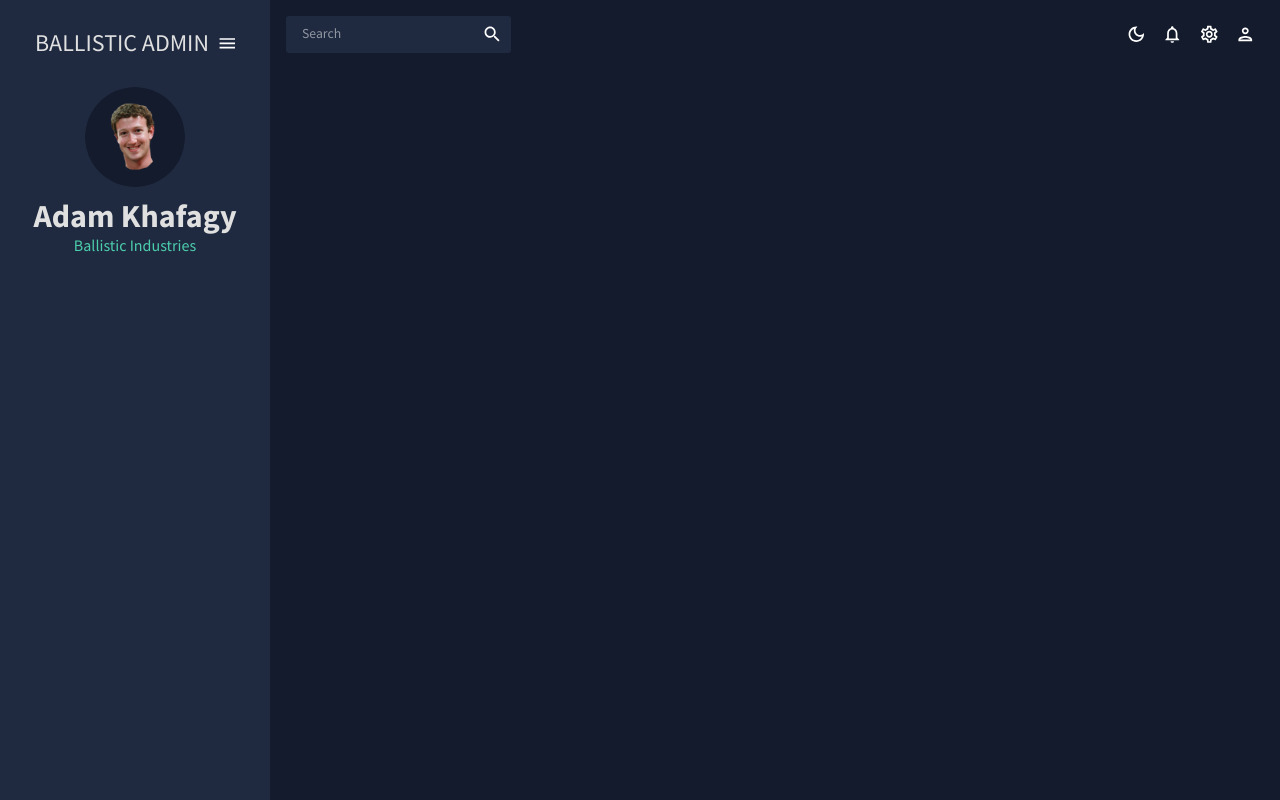
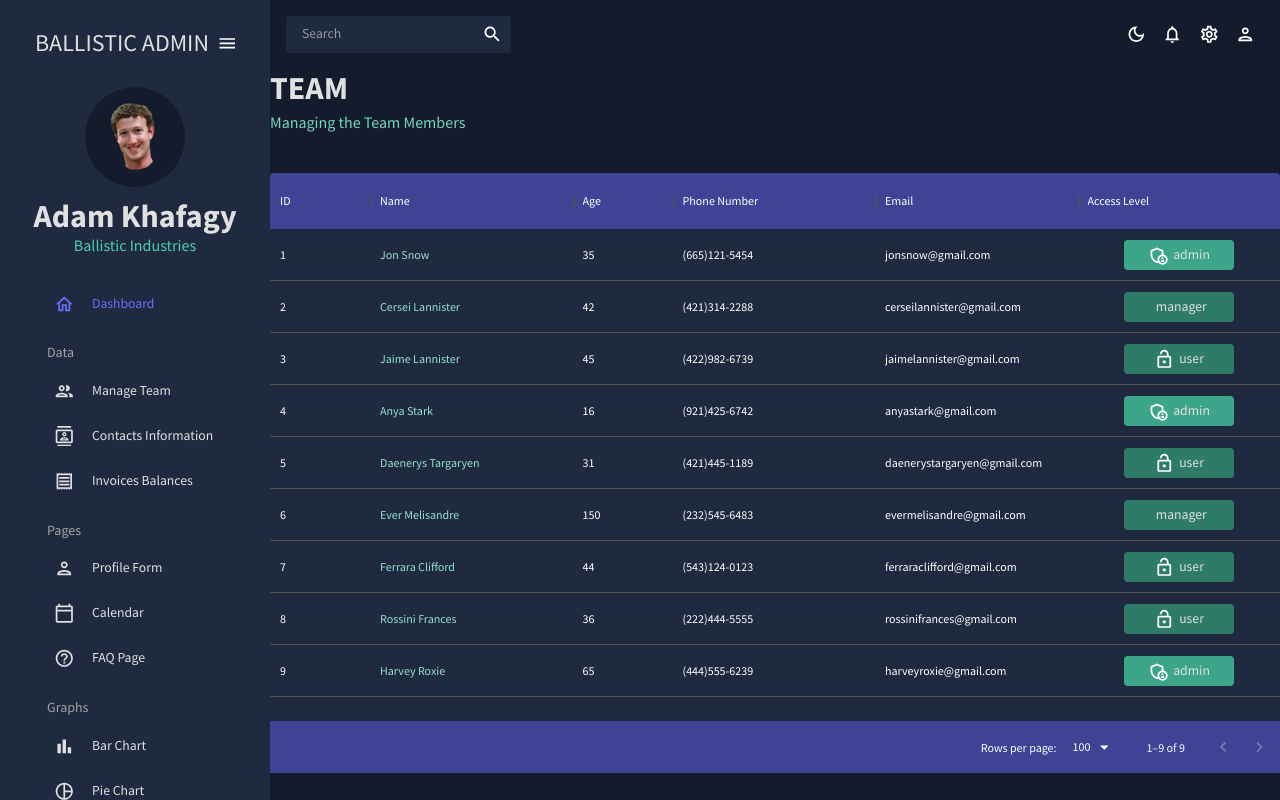
Before and after one commit to adamak93/Learning-and-Projects, a React (Create React App) app in the folder Projects/adamantadmin/: page /team in a window 1280 px wide. Built offline with nearby package versions, Linux system fonts and the light colour scheme.

Commit message:
Added two new scenes with datagrids.

```diff
--- a/Projects/adamantadmin/src/App.js
+++ b/Projects/adamantadmin/src/App.js
@@ -1,12 +1,12 @@
-import { ColorModeContext, useMode } from "./theme";
-import { CssBaseline, ThemeProvider } from "@mui/material";
-import { Routes, Route } from "react-router-dom";
-import Topbar from "./scenes/global/Topbar";
-import Sidebar from "./scenes/global/Sidebar";
-import Dashboard from "./scenes/dashboard";
-// import Team from "./scenes/team";
+import { ColorModeContext, useMode } from './theme';
+import { CssBaseline, ThemeProvider } from '@mui/material';
+import { Routes, Route } from 'react-router-dom';
+import Topbar from './scenes/global/Topbar';
+import Sidebar from './scenes/global/Sidebar';
+import Dashboard from './scenes/dashboard';
+import Team from './scenes/team';
 // import Invoices from "./scenes/invoices";
-// import Contacts from "./scenes/contacts";
+import Contacts from './scenes/contacts';
 // import Bar from "./scenes/bar";
 // import Form from "./scenes/form";
 // import Line from "./scenes/line";
@@ -29,8 +29,8 @@
 						<Topbar />
 						<Routes>
 							<Route path="/" element={<Dashboard />} />
-              {/* <Route path="/team" element={<Team />} /> */}
-              {/* <Route path="/contacts" element={<Contacts />} /> */}
+							<Route path="/team" element={<Team />} />
+							<Route path="/contacts" element={<Contacts />} />
 							{/* <Route path="/invoices" element={<Invoices />} /> */}
 							{/* <Route path="/form" element={<Form />} /> */}
 							{/* <Route path="/bar" element={<Bar />} /> */}
--- /dev/null
+++ b/Projects/adamantadmin/src/scenes/contacts/index.jsx
@@ -0,0 +1,100 @@
+import { Box } from '@mui/material';
+import { DataGrid, GridToolbar } from '@mui/x-data-grid';
+import { tokens } from '../../theme';
+import { mockDataContacts } from '../../data/mockData';
+
+import Header from '../../components/Header';
+import { useTheme } from '@mui/material';
+
+const Contacts = () => {
+	const theme = useTheme();
+	const colors = tokens(theme.palette.mode);
+	const columns = [
+		{ field: 'id', headerName: 'ID', flex: 0.5 },
+		{ field: 'registrarId', headerName: 'Registrar ID' },
+
+		{
+			field: 'name',
+			headerName: 'Name',
+			flex: 1,
+			cellClassName: 'name-column--cell',
+		},
+		{
+			field: 'age',
+			headerName: 'Age',
+			type: 'number',
+			headerAlign: 'left',
+			align: 'left',
+		},
+		{
+			field: 'phone',
+			headerName: 'Phone Number',
+			flex: 1,
+		},
+		{
+			field: 'email',
+			headerName: 'Email',
+			flex: 1,
+		},
+		{
+			field: 'address',
+			headerName: 'Address',
+			flex: 1,
+		},
+		{
+			field: 'city',
+			headerName: 'City',
+			flex: 1,
+		},
+		{
+			field: 'zipCode',
+			headerName: 'ZipCode',
+			flex: 1,
+		},
+	];
+	return (
+		<Box>
+			<Header
+				title="CONTACTS"
+				subtitle="List of Contacts for Future Reference"
+			/>
+			<Box
+				m="40px 0 0 0"
+				height="75vh"
+				sx={{
+					'& .MuiDataGrid-root': {
+						border: 'none',
+					},
+					'& .MuiDataGrid-cell': {
+						borderBottom: 'none',
+					},
+					'& .name-column--cell': {
+						color: colors.greenAccent[300],
+					},
+					'& .MuiDataGrid-columnHeaders': {
+						backgroundColor: colors.blueAccent[700],
+						borderBottom: 'none',
+					},
+					'& .MuiDataGrid-virtualScroller': {
+						backgroundColor: colors.primary[400],
+					},
+					'& .MuiDataGrid-footerContainer': {
+						borderTop: 'none',
+						backgroundColor: colors.blueAccent[700],
+					},
+					'& .MuiDataGrid-toolbarContainer .MuiButton-text': {
+						color: `${colors.grey[100]} !important`,
+					},
+				}}
+			>
+				<DataGrid
+					rows={mockDataContacts}
+					columns={columns}
+					components={{ Toolbar: GridToolbar }}
+				/>
+			</Box>
+		</Box>
+	);
+};
+
+export default Contacts;
--- a/Projects/adamantadmin/src/scenes/global/Sidebar.jsx
+++ b/Projects/adamantadmin/src/scenes/global/Sidebar.jsx
@@ -1,49 +1,60 @@
-import { useState } from "react";
-import { ProSidebar, Menu, MenuItem } from "react-pro-sidebar";
-import "react-pro-sidebar/dist/css/styles.css";
-import { Box, IconButton, Typography, useTheme } from "@mui/material";
-import { Link } from "react-router-dom";
-import { tokens } from "../../theme";
-import HomeOutlinedIcon from "@mui/icons-material/HomeOutlined";
-import PeopleOutlinedIcon from "@mui/icons-material/PeopleOutlined";
-import ContactsOutlinedIcon from "@mui/icons-material/ContactsOutlined";
-import ReceiptOutlinedIcon from "@mui/icons-material/ReceiptOutlined";
-import PersonOutlinedIcon from "@mui/icons-material/PersonOutlined";
-import CalendarTodayOutlinedIcon from "@mui/icons-material/CalendarTodayOutlined";
-import HelpOutlineOutlinedIcon from "@mui/icons-material/HelpOutlineOutlined";
-import BarChartOutlinedIcon from "@mui/icons-material/BarChartOutlined";
-import PieChartOutlineOutlinedIcon from "@mui/icons-material/PieChartOutlineOutlined";
-import TimelineOutlinedIcon from "@mui/icons-material/TimelineOutlined";
-import MenuOutlinedIcon from "@mui/icons-material/MenuOutlined";
-import MapOutlinedIcon from "@mui/icons-material/MapOutlined";
+import { useState } from 'react';
+import { ProSidebar, Menu, MenuItem } from 'react-pro-sidebar';
+import 'react-pro-sidebar/dist/css/styles.css';
+import { Box, IconButton, Typography, useTheme } from '@mui/material';
+import { Link } from 'react-router-dom';
+import { tokens } from '../../theme';
+import HomeOutlinedIcon from '@mui/icons-material/HomeOutlined';
+import PeopleOutlinedIcon from '@mui/icons-material/PeopleOutlined';
+import ContactsOutlinedIcon from '@mui/icons-material/ContactsOutlined';
+import ReceiptOutlinedIcon from '@mui/icons-material/ReceiptOutlined';
+import PersonOutlinedIcon from '@mui/icons-material/PersonOutlined';
+import CalendarTodayOutlinedIcon from '@mui/icons-material/CalendarTodayOutlined';
+import HelpOutlinedIcon from '@mui/icons-material/HelpOutlineOutlined';
+import BarChartOutlinedIcon from '@mui/icons-material/BarChartOutlined';
+import PieChartOutlinedIcon from '@mui/icons-material/PieChartOutlineOutlined';
+import TimelineOutlinedIcon from '@mui/icons-material/TimelineOutlined';
+import MenuOutlinedIcon from '@mui/icons-material/MenuOutlined';
+import MapOutlinedIcon from '@mui/icons-material/MapOutlined';
 
-const Item = ({title, to, icon, selected, setSelected}) => {
+const Item = ({ title, to, icon, selected, setSelected }) => {
 	const theme = useTheme();
 	const colors = tokens(theme.palette.mode);
-}
+	return (
+		<MenuItem
+			active={selected === title}
+			style={{ color: colors.grey[100] }}
+			onClick={() => setSelected(title)}
+			icon={icon}
+		>
+			<Typography>{title}</Typography>
+			<Link to={to} />
+		</MenuItem>
+	);
+};
 
 const Sidebar = () => {
 	const theme = useTheme();
 	const colors = tokens(theme.palette.mode);
 	const [isCollapsed, setIsCollapsed] = useState(false);
-  const [selected, isSelected] = useState("Dashboard");
+	const [selected, setSelected] = useState('Dashboard');
 	return (
 		<Box
 			sx={{
-        "& .pro-sidebar-inner": {
+				'& .pro-sidebar-inner': {
 					background: `${colors.primary[400]} !important`,
 				},
-        "& .pro-icon-wrapper": {
-          backgroundColor: "transparent !important",
+				'& .pro-icon-wrapper': {
+					backgroundColor: 'transparent !important',
 				},
-        "& .pro-inner-item": {
-          padding: "5px 35px 5px 20px !important",
+				'& .pro-inner-item': {
+					padding: '5px 35px 5px 20px !important',
 				},
-        "& .pro-inner-item:hover": {
-          color: "#868dfb !important",
+				'& .pro-inner-item:hover': {
+					color: '#868dfb !important',
 				},
-        "& .pro-menu-item.active": {
-          color: "#6870fa !important",
+				'& .pro-menu-item.active': {
+					color: '#6870fa !important',
 				},
 			}}
 		>
@@ -53,7 +64,7 @@
 						onClick={() => setIsCollapsed(!isCollapsed)}
 						icon={isCollapsed ? <MenuOutlinedIcon /> : undefined}
 						style={{
-              margin: "10px 0 20px 0",
+							margin: '10px 0 20px 0',
 							color: colors.grey[100],
 						}}
 					>
@@ -75,14 +86,14 @@
 					</MenuItem>
 					{/* User */}
 					{!isCollapsed && (
-            <Box>
+						<Box mb="25px">
 							<Box display="flex" justifyContent="center" alignItems="center">
 								<img
 									alt="profile-user"
 									width="100px"
 									height="100px"
 									src={`../../assets/user.png`}
-                  style={{ cursor: "pointer", borderRadius: "50%" }}
+									style={{ cursor: 'pointer', borderRadius: '50%' }}
 								/>
 							</Box>
 							<Box textAlign="center">
@@ -90,17 +101,116 @@
 									variant="h2"
 									color={colors.grey[100]}
 									fontWeight="bold"
-                  sx={{m: "10px 0 0 0" }}
+									sx={{ m: '10px 0 0 0' }}
 								>
 									Adam Khafagy
 								</Typography>
-                <Typography
-                  variant="h5"
-                  color={colors.greenAccent[500]}
-                >Ballistic Industries</Typography>
+								<Typography variant="h5" color={colors.greenAccent[500]}>
+									Ballistic Industries
+								</Typography>
 							</Box>
 						</Box>
 					)}
+					<Box paddingLeft={isCollapsed ? undefined : '10%'}>
+						<Item
+							title="Dashboard"
+							to="/"
+							icon={<HomeOutlinedIcon />}
+							selected={selected}
+							setSelected={setSelected}
+						/>
+						<Typography
+							variant="h6"
+							color={colors.grey[300]}
+							sx={{ m: '15px 0 5px 20px' }}
+						>
+							Data
+						</Typography>
+						<Item
+							title="Manage Team"
+							to="/team"
+							icon={<PeopleOutlinedIcon />}
+							selected={selected}
+							setSelected={setSelected}
+						/>
+						<Item
+							title="Contacts Information"
+							to="/contacts"
+							icon={<ContactsOutlinedIcon />}
+							selected={selected}
+							setSelected={setSelected}
+						/>
+						<Item
+							title="Invoices Balances"
+							to="/invoices"
+							icon={<ReceiptOutlinedIcon />}
+							selected={selected}
+							setSelected={setSelected}
+						/>
+						<Typography
+							variant="h6"
+							color={colors.grey[300]}
+							sx={{ m: '15px 0 5px 20px' }}
+						>
+							Pages
+						</Typography>
+						<Item
+							title="Profile Form"
+							to="/form"
+							icon={<PersonOutlinedIcon />}
+							selected={selected}
+							setSelected={setSelected}
+						/>
+						<Item
+							title="Calendar"
+							to="/calendar"
+							icon={<CalendarTodayOutlinedIcon />}
+							selected={selected}
+							setSelected={setSelected}
+						/>
+						<Item
+							title="FAQ Page"
+							to="/faq"
+							icon={<HelpOutlinedIcon />}
+							selected={selected}
+							setSelected={setSelected}
+						/>
+						<Typography
+							variant="h6"
+							color={colors.grey[300]}
+							sx={{ m: '15px 0 5px 20px' }}
+						>
+							Graphs
+						</Typography>
+						<Item
+							title="Bar Chart"
+							to="/bar"
+							icon={<BarChartOutlinedIcon />}
+							selected={selected}
+							setSelected={setSelected}
+						/>
+						<Item
+							title="Pie Chart"
+							to="/pie"
+							icon={<PieChartOutlinedIcon />}
+							selected={selected}
+							setSelected={setSelected}
+						/>
+						<Item
+							title="Line Chart"
+							to="/line"
+							icon={<TimelineOutlinedIcon />}
+							selected={selected}
+							setSelected={setSelected}
+						/>
+						<Item
+							title="Geography Chart"
+							to="/geography"
+							icon={<MapOutlinedIcon />}
+							selected={selected}
+							setSelected={setSelected}
+						/>
+					</Box>
 				</Menu>
 			</ProSidebar>
 		</Box>
--- /dev/null
+++ b/Projects/adamantadmin/src/scenes/team/index.jsx
@@ -0,0 +1,103 @@
+import { Box, Typography, useTheme } from '@mui/material';
+import { DataGrid } from '@mui/x-data-grid';
+import { tokens } from '../../theme';
+import { mockDataTeam } from '../../data/mockData';
+import AdminPanelSettingsOutlinedIcon from '@mui/icons-material/AdminPanelSettingsOutlined';
+import LockOpenOutlinedIcon from '@mui/icons-material/LockOpenOutlined';
+import SecurityOutlinedIcon from '@mui/icons-material/SecurityOutlined';
+import Header from '../../components/Header';
+
+const Team = () => {
+	const theme = useTheme();
+	const colors = tokens(theme.palette.mode);
+	const columns = [
+		{ field: 'id', headerName: 'ID' },
+		{
+			field: 'name',
+			headerName: 'Name',
+			flex: 1,
+			cellClassName: 'name-column--cell',
+		},
+		{
+			field: 'age',
+			headerName: 'Age',
+			type: 'number',
+			headerAlign: 'left',
+			align: 'left',
+		},
+		{
+			field: 'phone',
+			headerName: 'Phone Number',
+			flex: 1,
+		},
+		{
+			field: 'email',
+			headerName: 'Email',
+			flex: 1,
+		},
+		{
+			field: 'access',
+			headerName: 'Access Level',
+			flex: 1,
+			renderCell: ({ row: { access } }) => {
+				return (
+					<Box
+						width="60%"
+						m="0 auto"
+						p="5px"
+						display="flex"
+						justifyContent="center"
+						backgroundColor={
+							access === 'admin'
+								? colors.greenAccent[600]
+								: colors.greenAccent[700]
+						}
+						borderRadius="4px"
+					>
+						{access === 'admin' && <AdminPanelSettingsOutlinedIcon />}
+						{access === 'Manager' && <SecurityOutlinedIcon />}
+						{access === 'user' && <LockOpenOutlinedIcon />}
+						<Typography color={colors.grey[100]} sx={{ ml: '5px' }}>
+							{access}
+						</Typography>
+					</Box>
+				);
+			},
+		},
+	];
+	return (
+		<Box>
+			<Header title="TEAM" subtitle="Managing the Team Members" />
+			<Box
+				m="40px 0 0 0"
+				height="75vh"
+				sx={{
+					'& .MuiDataGrid-root': {
+						border: 'none',
+					},
+					'& .MuiDataGrid-cell': {
+						borderBottom: 'none',
+					},
+					'& .name-column--cell': {
+						color: colors.greenAccent[300],
+					},
+					'& .MuiDataGrid-columnHeaders': {
+						backgroundColor: colors.blueAccent[700],
+						borderBottom: 'none',
+					},
+					'& .MuiDataGrid-virtualScroller': {
+						backgroundColor: colors.primary[400],
+					},
+					'& .MuiDataGrid-footerContainer': {
+						borderTop: 'none',
+						backgroundColor: colors.blueAccent[700],
+					},
+				}}
+			>
+				<DataGrid rows={mockDataTeam} columns={columns} />
+			</Box>
+		</Box>
+	);
+};
+
+export default Team;
```
Lines whose indentation alone changed are shown as unchanged.
